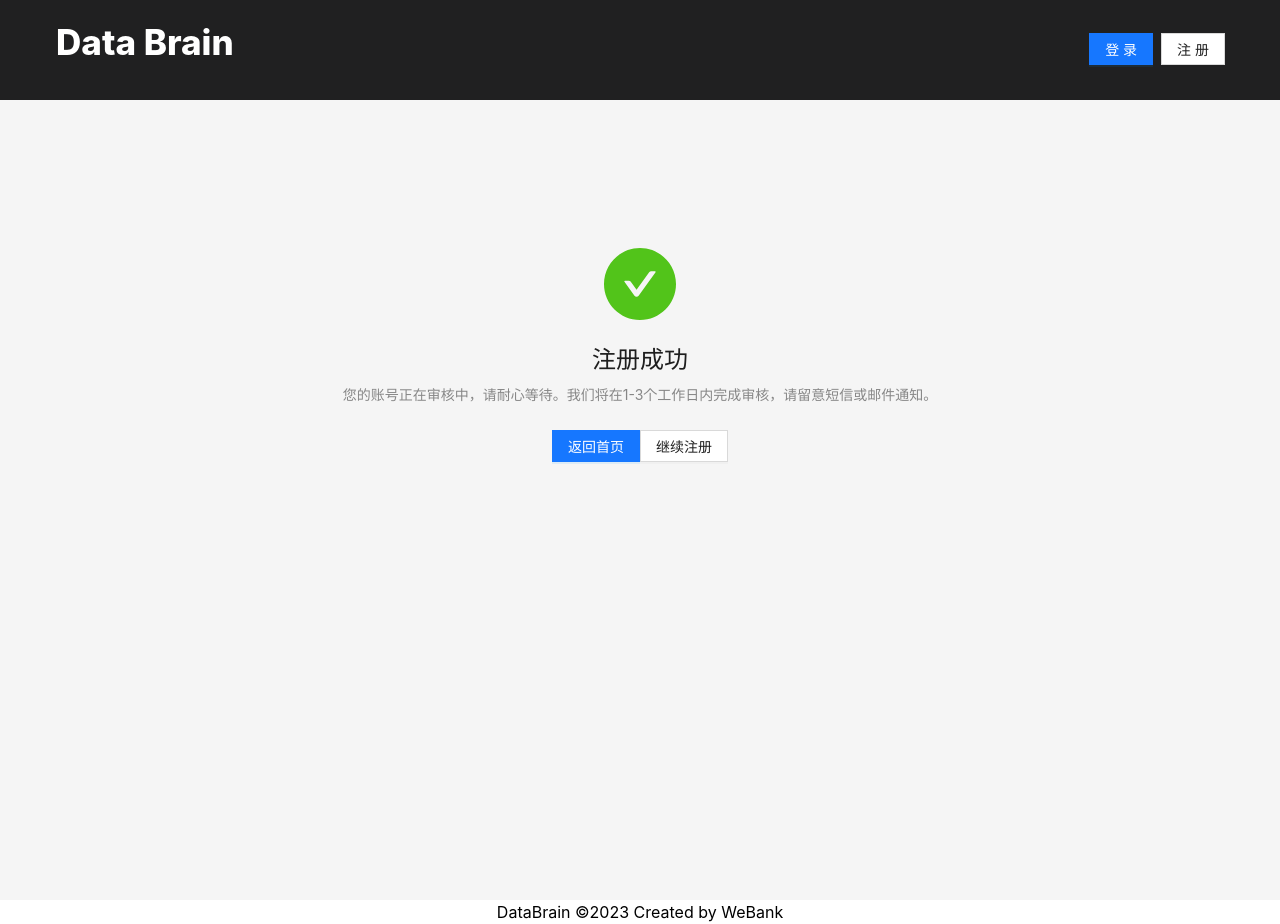
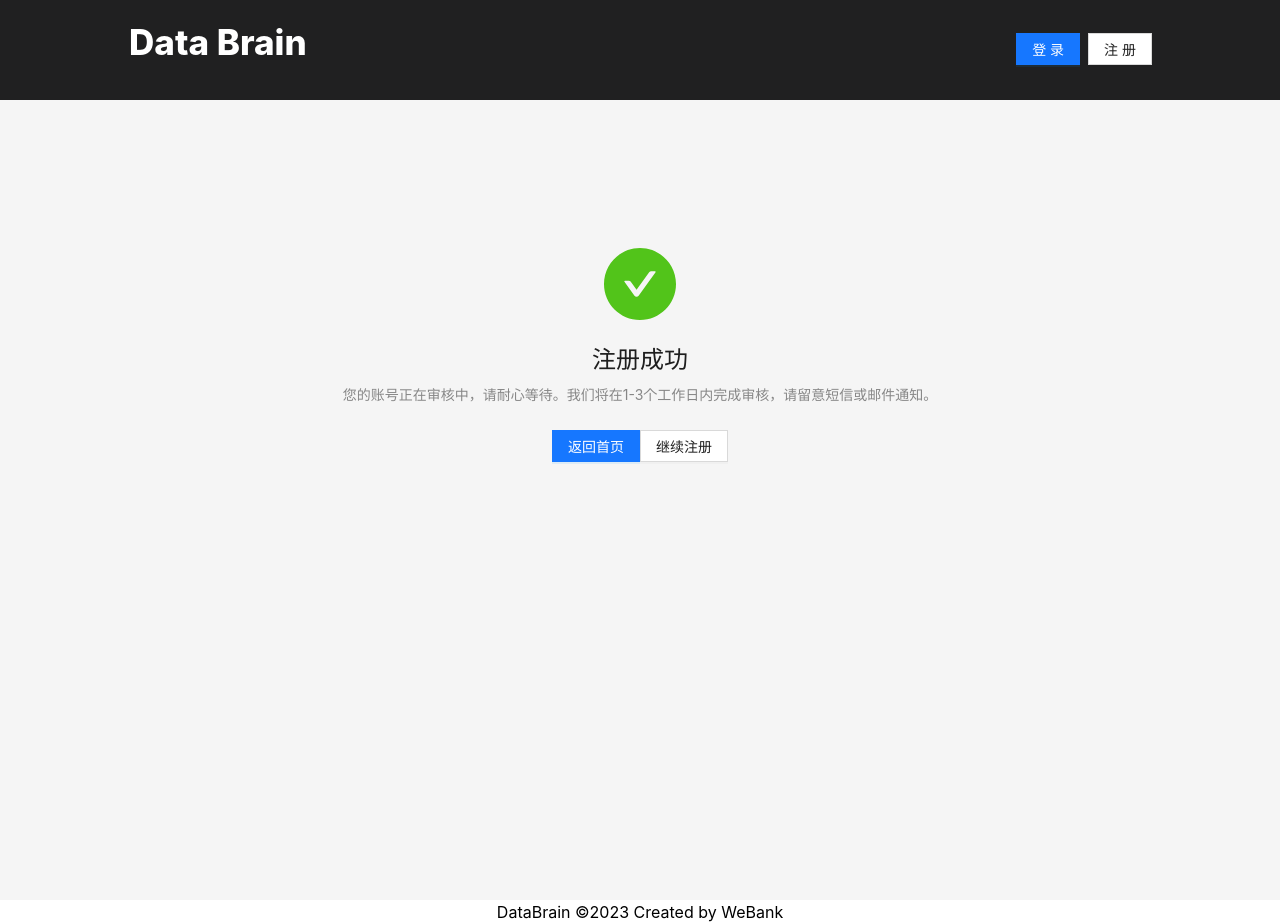
Before and after one commit to WeBankBlockchain/DDCMS-Front, a React (Create React App) app: page /result in a window 1280 px wide. Built offline with nearby package versions, Linux system fonts and the light colour scheme.

Commit message:
调整间距

```diff
--- a/src/App.css
+++ b/src/App.css
@@ -27,9 +27,8 @@
 
 .site-layout {
 	flex-grow: 1;
-	width: 70%;
-	margin-left:auto;
-	margin-right: auto;
+	width: 80vw;
+	margin: auto;
 }
 
 .App-header {
@@ -55,6 +54,7 @@
 }
 
 .main-content {
+	width: 60%;
 	/* min-height: 1680px; */
 	/* background-color: rgb(255, 255, 255); */
 }
--- a/src/assets/HomeHeader.css
+++ b/src/assets/HomeHeader.css
@@ -12,10 +12,14 @@ header {
 }
 
 .header-content {
-	width: 1170px;
-	margin: 0 auto;
+	width: 100%;
 }
 
-.header-content .ant-btn {
-	border-radius: 0px;
+
+.header-content .header-logo{
+	margin-left: 10vw;
 }
+
+.header-content nav {
+	margin-right: 10vw;
+}
--- a/src/components/header/HomeHeader.jsx
+++ b/src/components/header/HomeHeader.jsx
@@ -21,7 +21,7 @@ export default function HomeHeader() {
     <header>
       <div className="header-content">
         <div
-          className="logo"
+          className="header-logo"
           style={{
             float: "left",
             color: "#FFF",
@@ -35,7 +35,10 @@ export default function HomeHeader() {
             Data Brain
           </Button>
         </div>
-        {userOperation}
+        <nav className="header-operation" >
+          {userOperation}
+        </nav>
+
       </div>
     </header>
   );
```
